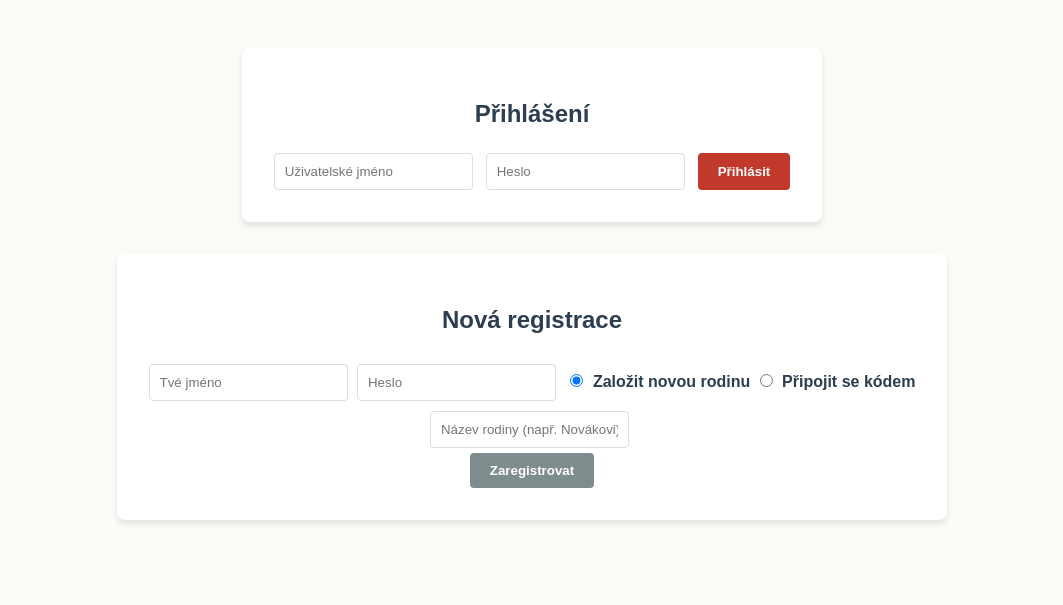
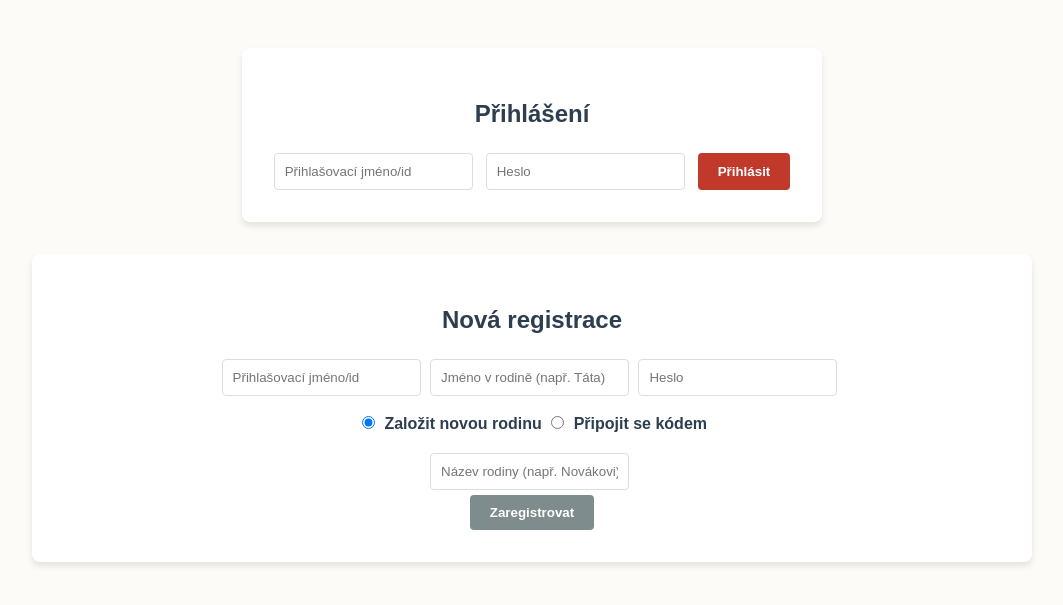
Before and after one commit to PyEldar/group-wishlist-manager, a Flask app: page / in a window 1280 px wide. Shown: the part 60-665 px from the top of the page, without its empty margins (108-1171 px from the left). Run offline with Flask 3, Linux system fonts and the light colour scheme.

Commit message:
Add display name

```diff
--- a/app.py
+++ b/app.py
@@ -27,7 +27,8 @@ class Group(db.Model):
 
 class User(UserMixin, db.Model):
     id = db.Column(db.Integer, primary_key=True)
-    username = db.Column(db.String(150), nullable=False)
+    username = db.Column(db.String(150), unique=True, nullable=False)
+    display_name = db.Column(db.String(150), nullable=False)
     password = db.Column(db.String(150), nullable=False)
     group_id = db.Column(db.Integer, db.ForeignKey('group.id'), nullable=False)
     wishes = db.relationship('Wish', foreign_keys='Wish.user_id', backref='owner', lazy=True)
@@ -64,11 +65,12 @@ def login():
 @app.route('/register', methods=['POST'])
 def register():
     username = request.form.get('username')
+    display_name = request.form.get('display_name')
     password = request.form.get('password')
     reg_type = request.form.get('reg_type')
 
     if User.query.filter_by(username=username).first():
-        flash('Uživatel s tímto jménem již existuje.', 'error')
+        flash('Uživatel s tímto přihlašovacím jménem/id již existuje.', 'error')
         return redirect(url_for('index'))
 
     hashed_pw = generate_password_hash(password, method='pbkdf2:sha256')
@@ -84,7 +86,7 @@ def register():
         new_group = Group(name=group_name, join_code=code)
         db.session.add(new_group)
         db.session.commit()
-        new_user = User(username=username, password=hashed_pw, group=new_group)
+        new_user = User(username=username, display_name=display_name, password=hashed_pw, group=new_group)
 
     elif reg_type == 'join':
         join_code = request.form.get('join_code').upper()
@@ -92,7 +94,7 @@ def register():
         if not group:
             flash('Neplatný kód rodiny.', 'error')
             return redirect(url_for('index'))
-        new_user = User(username=username, password=hashed_pw, group=group)
+        new_user = User(username=username, display_name=display_name, password=hashed_pw, group=group)
     else:
         return redirect(url_for('index'))
 
--- a/templates/base.html
+++ b/templates/base.html
@@ -11,7 +11,7 @@
         <div class="logo">🎄 Rodinná Přání</div>
         {% if current_user.is_authenticated %}
         <div class="menu">
-            <span>Přihlášen: <b>{{ current_user.username }}</b></span>
+            <span>Přihlášen: <b>{{ current_user.display_name }}</b></span>
             <a href="{{ url_for('dashboard') }}">Všechna přání</a>
             <a href="{{ url_for('my_reservations') }}">Můj nákupní seznam</a>
             <a href="{{ url_for('logout') }}" class="btn-logout">Odhlásit</a>
--- a/templates/dashboard.html
+++ b/templates/dashboard.html
@@ -35,7 +35,7 @@
     {% for user in users %}
         {% if user != current_user %}
         <div class="family-card">
-            <h3>{{ user.username }}</h3>
+            <h3>{{ user.display_name }}</h3>
             <ul class="wish-list">
                 {% for wish in user.wishes %}
                 <li class="{% if wish.reserved_by and wish.reserved_by != current_user.id %}taken{% endif %}">
--- a/templates/index.html
+++ b/templates/index.html
@@ -4,7 +4,7 @@
     <div class="card">
         <h2>Přihlášení</h2>
         <form class="form-login" action="{{ url_for('login') }}" method="POST">
-            <input type="text" name="username" placeholder="Uživatelské jméno" required>
+            <input type="text" name="username" placeholder="Přihlašovací jméno/id" required>
             <input type="password" name="password" placeholder="Heslo" required>
             <button type="submit">Přihlásit</button>
         </form>
@@ -12,7 +12,8 @@
     <div class="card registration-card">
         <h2>Nová registrace</h2>
         <form action="{{ url_for('register') }}" method="POST">
-            <input type="text" name="username" placeholder="Tvé jméno" required>
+            <input type="text" name="username" placeholder="Přihlašovací jméno/id" required>
+            <input type="text" name="display_name" placeholder="Jméno v rodině (např. Táta)" required>
             <input type="password" name="password" placeholder="Heslo" required>
             <div class="radio-group">
                 <label>
```
